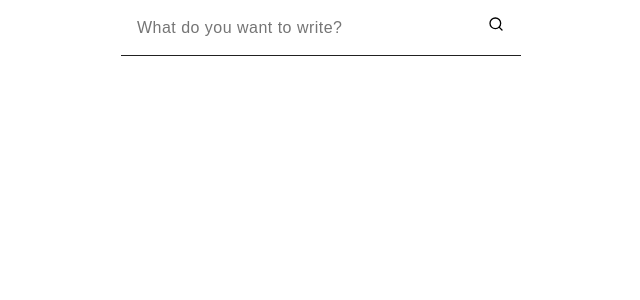
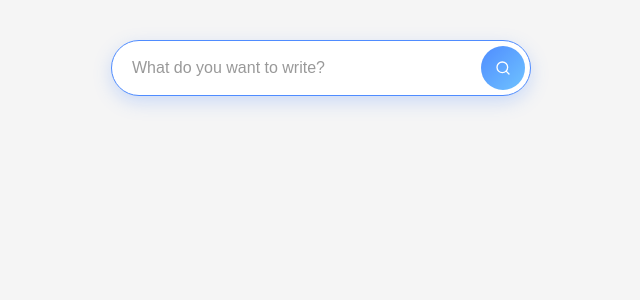
Before and after one commit to Sergii-Taran/react-photo-search, a React (Vite) app: page / in a window 1280 px wide. Shown: the top 300 px of the page, without its empty margins (319-959 px from the left). Built offline with nearby package versions, Linux system fonts and the light colour scheme.

Commit message:
feat: implement photos gallery

```diff
--- a/src/components/App/App.tsx
+++ b/src/components/App/App.tsx
@@ -1,6 +1,9 @@
-import { useState } from 'react';
+import { useState, useEffect } from 'react';
 import type { Photo } from '../../types/photo';
+import { fetchPhotos } from '../../services/photos';
 import Form from '../Form/Form';
+import PhotosGallery from '../PhotosGallery/PhotosGallery';
+import Container from '../ui/Container/Container';
 
 export default function App() {
   const [query, setQuery] = useState('');
@@ -14,9 +17,37 @@ export default function App() {
     setPhotos([]);
   };
 
+  useEffect(() => {
+    if (!query) return;
+
+    const getPhotos = async () => {
+      try {
+        setIsLoading(true);
+        setIsError(false);
+
+        const data = await fetchPhotos(query);
+        console.log('PHOTOS:', data);
+        setPhotos(data);
+      } catch (error) {
+        console.error('ERROR:', error);
+        setIsError(true);
+      } finally {
+        setIsLoading(false);
+      }
+    };
+
+    getPhotos();
+  }, [query]);
+
   return (
     <div>
-      <Form onSubmit={handleSearch} />
+      <Container>
+        <Form onSubmit={handleSearch} />
+
+        {photos.length > 0 && (
+          <PhotosGallery photos={photos} onSelect={setSelectedPhoto} />
+        )}
+      </Container>
     </div>
   );
 }
--- a/src/components/Form/Form.module.css
+++ b/src/components/Form/Form.module.css
@@ -1,4 +1,4 @@
-.form {
+/* .form {
   width: 400px;
   margin: 0 auto;
   position: relative;
@@ -42,4 +42,78 @@
   position: absolute;
   top: 0;
   right: 0;
+} */
+
+.form {
+  width: 420px;
+  margin: 40px auto 60px;
+  position: relative;
 }
+
+/* 🔹 INPUT */
+.input {
+  width: 100%;
+  height: 56px;
+
+  padding: 0 56px 0 20px;
+
+  border-radius: 999px;
+  border: 1px solid #e0e0e0;
+
+  background-color: #ffffff;
+
+  font-size: 16px;
+  color: #333;
+
+  outline: none;
+
+  box-shadow: 0 4px 12px rgba(0, 0, 0, 0.05);
+
+  transition: all 250ms ease;
+}
+
+.input::placeholder {
+  color: #999;
+}
+
+/* ✨ Фокус */
+.input:focus {
+  border-color: #4f8cff;
+  box-shadow: 0 6px 18px rgba(79, 140, 255, 0.25);
+}
+
+/* 🔹 BUTTON */
+.button {
+  position: absolute;
+  top: 50%;
+  right: 6px;
+  transform: translateY(-50%);
+
+  width: 44px;
+  height: 44px;
+
+  border-radius: 50%;
+  border: none;
+
+  background: linear-gradient(135deg, #4f8cff, #6fc3ff);
+  color: white;
+
+  display: flex;
+  align-items: center;
+  justify-content: center;
+
+  cursor: pointer;
+
+  transition: all 250ms ease;
+}
+
+/* 🔥 hover */
+.button:hover {
+  transform: translateY(-50%) scale(1.1);
+  box-shadow: 0 4px 12px rgba(79, 140, 255, 0.4);
+}
+
+/* 🔻 click */
+.button:active {
+  transform: translateY(-50%) scale(0.95);
+}
--- a/src/components/PhotosGallery/PhotosGallery.tsx
+++ b/src/components/PhotosGallery/PhotosGallery.tsx
@@ -1 +1,26 @@
+import type { Photo } from '../../types/photo';
+import Grid from '../ui/Grid/Grid';
+import GridItem from '../ui/GridItem/GridItem';
+import PhotosGalleryItem from '../PhotosGalleryItem/PhotosGalleryItem';
+
 import style from './PhotosGallery.module.css';
+
+interface PhotosGalleryProps {
+  photos: Photo[];
+  onSelect: (photo: Photo) => void;
+}
+
+export default function PhotosGallery({
+  photos,
+  onSelect,
+}: PhotosGalleryProps) {
+  return (
+    <Grid>
+      {photos.map((photo) => (
+        <GridItem key={photo.id}>
+          <PhotosGalleryItem photo={photo} onClick={() => onSelect(photo)} />
+        </GridItem>
+      ))}
+    </Grid>
+  );
+}
--- a/src/components/PhotosGalleryItem/PhotosGalleryItem.module.css
+++ b/src/components/PhotosGalleryItem/PhotosGalleryItem.module.css
@@ -11,4 +11,22 @@
   border: 4px solid #fff;
   border-radius: 16px;
   overflow: hidden;
+
+  transition: box-shadow 250ms ease;
 }
+
+.thumb:hover {
+  box-shadow: 0 10px 25px rgba(0, 0, 0, 0.2);
+}
+
+.thumb img {
+  display: block;
+  width: 100%;
+  height: 100%;
+  object-fit: cover;
+  transition: transform 300ms ease;
+}
+
+.thumb:hover img {
+  transform: scale(1.08);
+}
--- a/src/components/PhotosGalleryItem/PhotosGalleryItem.tsx
+++ b/src/components/PhotosGalleryItem/PhotosGalleryItem.tsx
@@ -1 +1,25 @@
-import style from './PhotosGalleryItem.module.css';
+import type { Photo } from '../../types/photo';
+import styles from './PhotosGalleryItem.module.css';
+
+interface PhotosGalleryItemProps {
+  photo: Photo;
+  onClick: () => void;
+}
+
+export default function PhotosGalleryItem({
+  photo,
+  onClick,
+}: PhotosGalleryItemProps) {
+  return (
+    <div
+      className={styles.thumb}
+      style={{
+        backgroundColor: photo.avg_color,
+        borderColor: photo.avg_color,
+      }}
+      onClick={onClick}
+    >
+      <img src={photo.src.large} alt={photo.alt} />
+    </div>
+  );
+}
--- a/src/components/ui/Container/Container.tsx
+++ b/src/components/ui/Container/Container.tsx
@@ -1 +1,10 @@
-import style from './Container.module.css';
+import type { ReactNode } from 'react';
+import styles from './Container.module.css';
+
+interface ContainerProps {
+  children: ReactNode;
+}
+
+export default function Container({ children }: ContainerProps) {
+  return <div className={styles.container}>{children}</div>;
+}
--- a/src/components/ui/Grid/Grid.tsx
+++ b/src/components/ui/Grid/Grid.tsx
@@ -1 +1,10 @@
-import style from './Grid.module.css';
+import type { ReactNode } from 'react';
+import styles from './Grid.module.css';
+
+interface GridProps {
+  children: ReactNode;
+}
+
+export default function Grid({ children }: GridProps) {
+  return <ul className={styles.list}>{children}</ul>;
+}
--- a/src/components/ui/GridItem/GridItem.tsx
+++ b/src/components/ui/GridItem/GridItem.tsx
@@ -1 +1,10 @@
-import style from './GridItem.module.css';
+import type { ReactNode } from 'react';
+import styles from './GridItem.module.css';
+
+interface GridItemProps {
+  children: ReactNode;
+}
+
+export default function GridItem({ children }: GridItemProps) {
+  return <li className={styles.item}>{children}</li>;
+}
--- a/src/global.css
+++ b/src/global.css
@@ -5,6 +5,8 @@
 }
 
 body {
+  margin: 0;
+  background-color: #f5f5f5;
   font-family: sans-serif;
   line-height: 1.5;
 }
--- a/src/services/photos.ts
+++ b/src/services/photos.ts
@@ -17,7 +17,7 @@ export const fetchPhotos = async (query: string): Promise<Photo[]> => {
   const res = await axios.get<PexelsResponse>('search', {
     params: {
       query,
-      per_page: 12,
+      per_page: 15,
     },
   });
 
```
